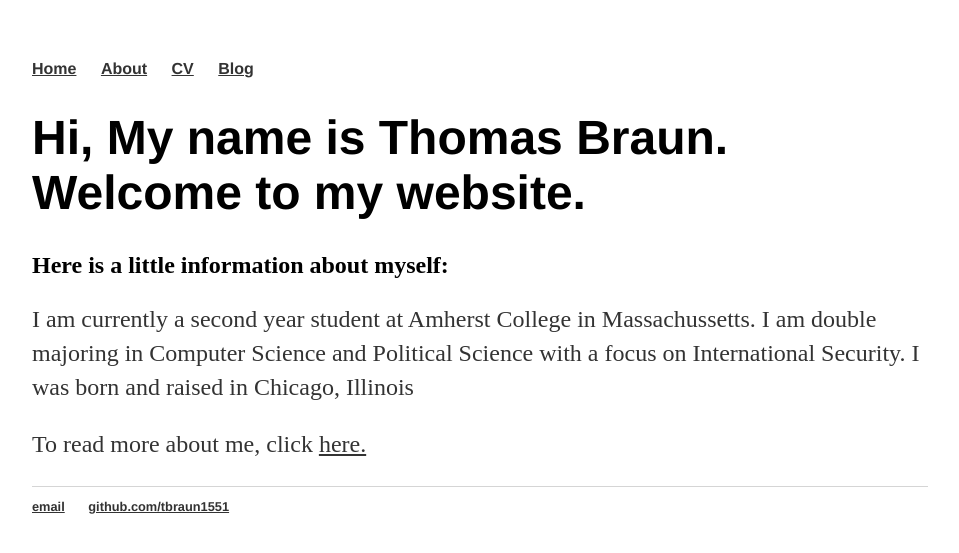
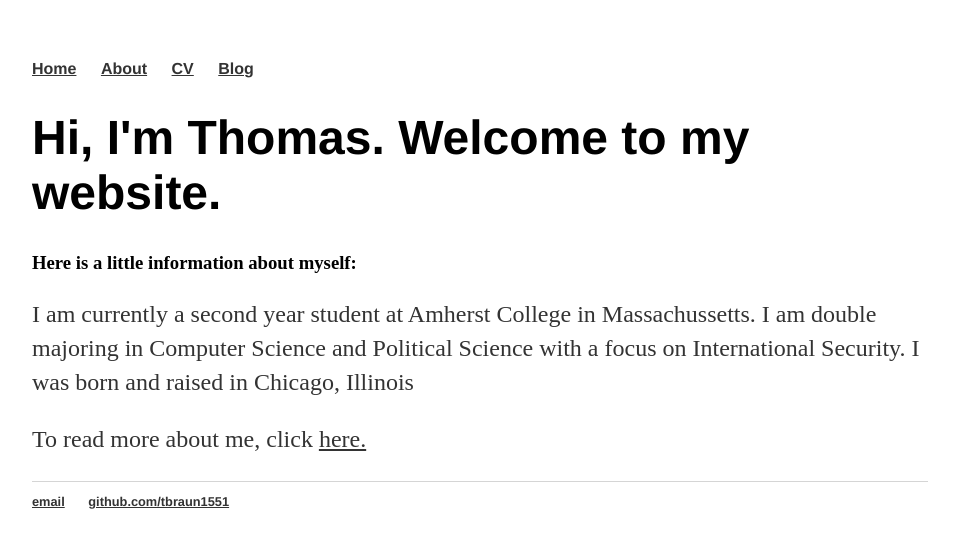
Before and after one commit to tbraun1551/tbraun1551.github.io, a Jekyll site: the page built from index.html, in a window 1280 px wide. Shown: the top 553 px of the page, without its empty margins (160-1119 px from the left). Built offline with Jekyll 4.4.1, drawn with Linux system fonts in a browser that asks for light colours.

Commit message:
Further updated the content on the website

```diff
--- a/index.html
+++ b/index.html
@@ -3,8 +3,8 @@ layout: default
 title: Thomas Braun
 ---
 <div class="blurb">
-	<h1>Hi, My name is Thomas Braun. Welcome to my website.</h1>
-	<h2>Here is a little information about myself:</h2>
+	<h1>Hi, I'm Thomas. Welcome to my website.</h1>
+	<h3>Here is a little information about myself:</h3>
 	<p>I am currently a second year student at Amherst College in Massachussetts. I am double majoring in Computer Science and Political Science with a focus on International Security. I was born and raised in Chicago, Illinois</p>
 	<p>To read more about me, click <a href="/about">here.</a></p>
 </div><!-- /.blurb -->
```
